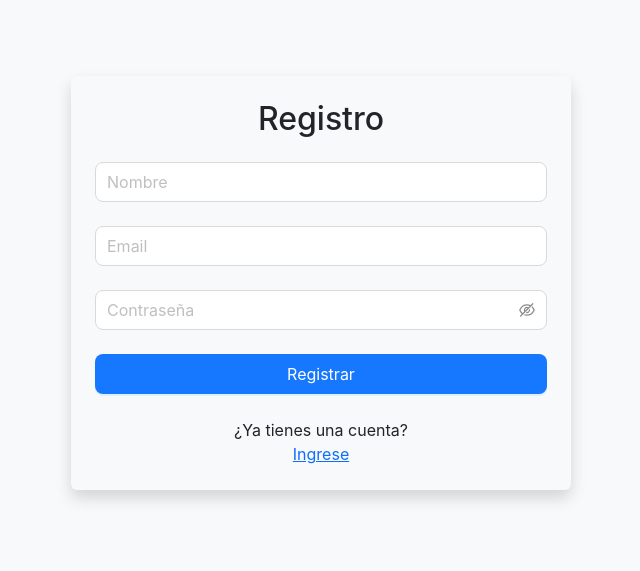
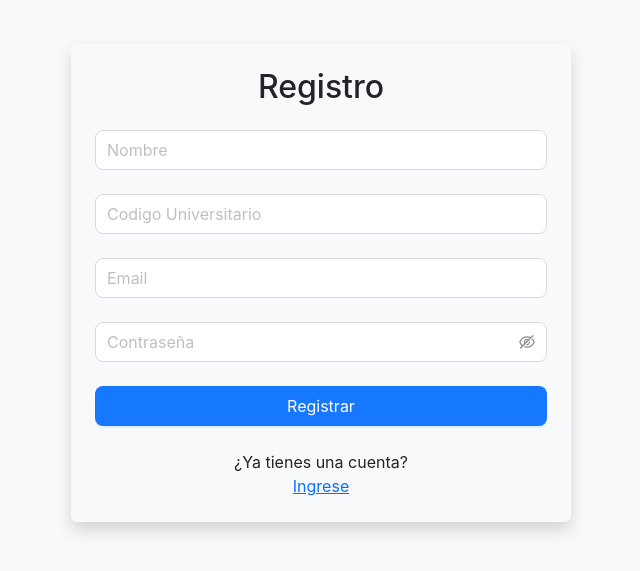
Before and after one commit to LuisJulio29/MediHelp-ISI-Fronend, a React (Create React App) app: page /register in a window 1280 px wide. Shown: the part 117-688 px from the top of the page, without its empty margins (319-959 px from the left). Built offline with nearby package versions, Linux system fonts and the light colour scheme.

Commit message:
add user code field

```diff
--- a/src/pages/register.js
+++ b/src/pages/register.js
@@ -46,6 +46,12 @@ function Register() {
             <Input size="large" placeholder="Nombre" />
           </Form.Item>
           <Form.Item
+            name="code"
+            rules={[{ required: true, message: "Introduzca su Codigo" }]}
+          >
+            <Input size="large" placeholder="Codigo Universitario" />
+          </Form.Item>
+          <Form.Item
             name="email"
             rules={[
               {
```
